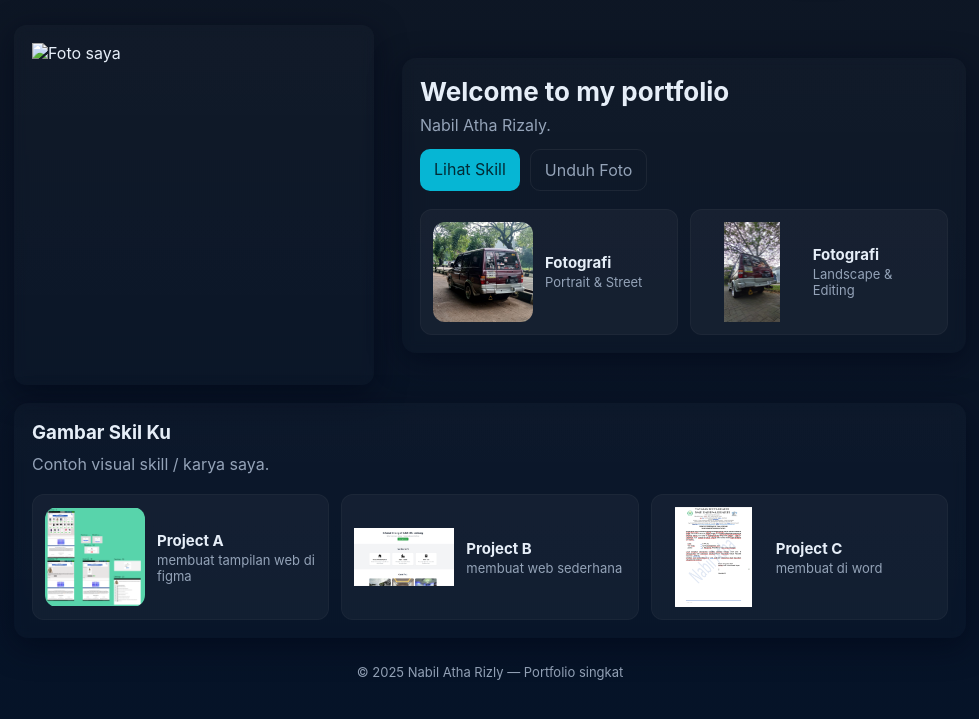
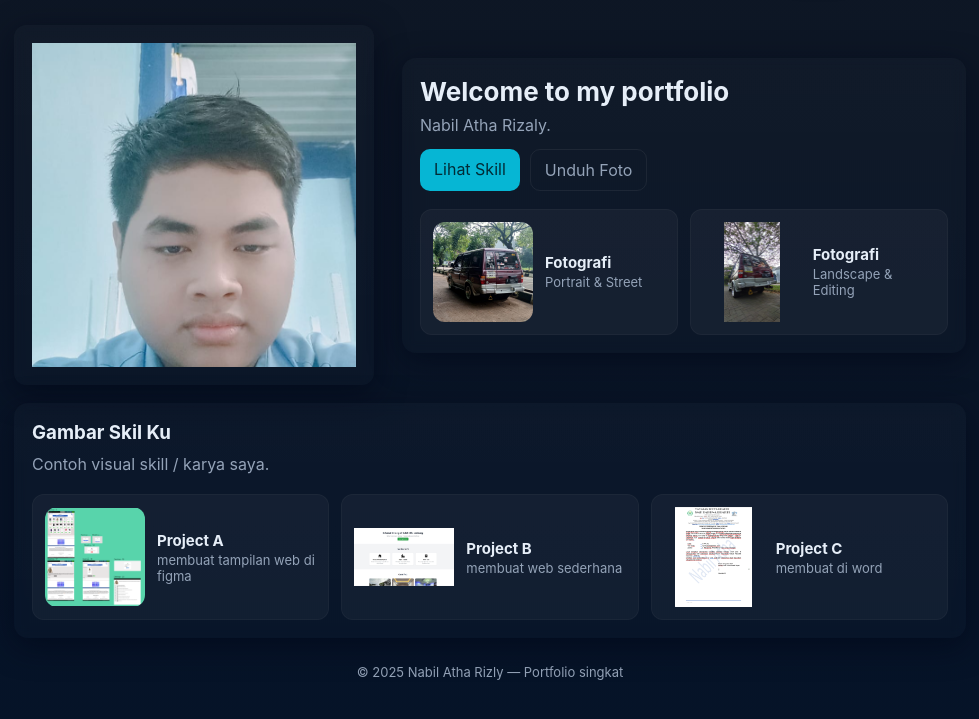
Before and after one commit to athanabil188-debug/pages-Nabil, a plain HTML site: page index.html in a window 1280 px wide. Shown: the part 137-856 px from the top of the page, without its empty margins (150-1129 px from the left). Drawn offline with Linux system fonts and the light colour scheme; the site is published under a folder, as on GitHub Pages, so addresses that start at the root find nothing.

Commit message:
Update index.html

```diff
--- a/index.html
+++ b/index.html
@@ -145,7 +145,7 @@
     <main>
       <section id="home" class="hero">
         <div class="card photo">
-          <img src="/gambar/foto4.jpg" alt="Foto saya" id="mainPhoto">
+          <img src="gambar/foto4.jpg" alt="Foto saya" id="mainPhoto">
         </div>
 
         <div class="card info">
```
